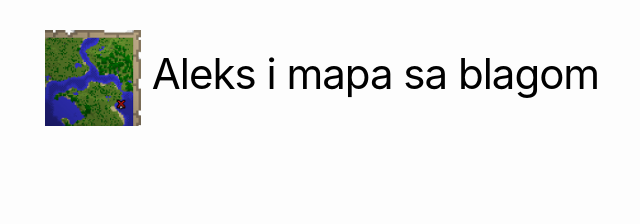
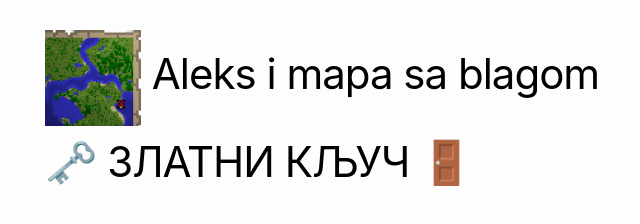
Before and after one commit to ushtipak/bedtime-stories, a plain HTML site: page index.html in a window 1280 px wide. Shown: the whole page, without its empty margins (225-865 px from the left). Drawn offline with Linux system fonts and the light colour scheme.

Commit message:
Add new song link to a beautifully designed index page :)))

```diff
--- a/index.html
+++ b/index.html
@@ -18,6 +18,11 @@
         Aleks i mapa sa blagom
       </a>
     </h1>
+    <h1 class="story-title">
+      <a href="minecraft/">
+        🗝️ ЗЛАТНИ КЉУЧ 🚪
+      </a>
+    </h1>
   </header>
 
 
```
